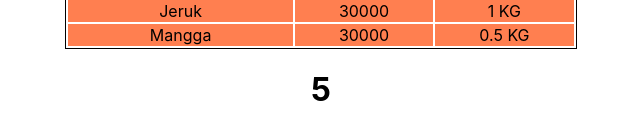
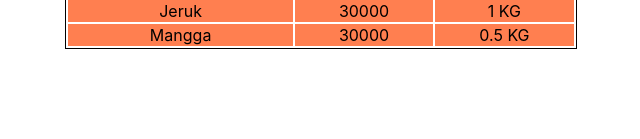
Before and after one commit to Gamalliel19/sanbercode-reactjs-0720-week3, a React (Create React App) app in the folder tugas11/: page / in a window 1280 px wide. Shown: the part 181-320 px from the top of the page, without its empty margins (319-959 px from the left). Built offline with nearby package versions, Linux system fonts and the light colour scheme.

Commit message:
menambahkan tugas hari ke 12 javascript

```diff
--- a/tugas11/src/tugas12/Timer.js
+++ b/tugas11/src/tugas12/Timer.js
@@ -4,7 +4,8 @@ class Timer extends Component{
   constructor(props){
     super(props)
     this.state = {
-      time: 0
+      time: 0,
+      date: new Date()
     }
   }
 
@@ -30,17 +31,29 @@ class Timer extends Component{
 
   tick() {
     this.setState({
-      time: this.state.time + 1
+      time: this.state.time - 1,
+      date: new Date()
     });
   }
-
 
   render(){
     return(
       <>
-        <h1 style={{textAlign: "center"}}>
-          {this.state.time}
-        </h1>
+      {
+        this.state.time >= 0 && (
+        <>
+
+          <h1 style={{float:"left"}}>
+          Sekarang jam - {this.state.date.toLocaleDateString()}
+          </h1>
+          <h1 style={{float:"right"}}>
+          hitung mundur: {this.state.time}
+          </h1>
+
+        </>
+        )
+      }
+
       </>
     )
   }
```
